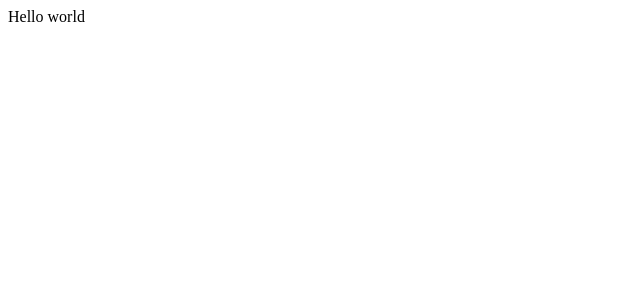
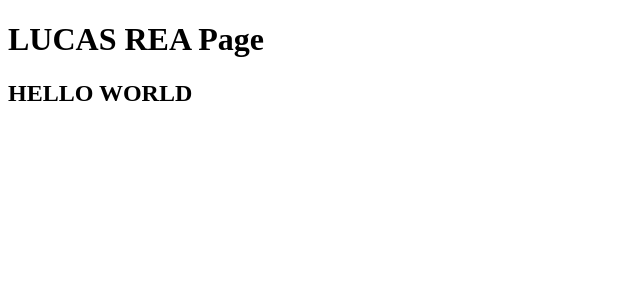
Before and after one commit to lucasrea/LucasReaPortfolio, a React app: page / in a window 1280 px wide. Shown: the top 300 px of the page, without its empty margins (0-640 px from the left). Built offline with nearby package versions, Linux system fonts and the light colour scheme.

Commit message:
code changes

```diff
--- a/index.html
+++ b/index.html
@@ -3,7 +3,7 @@
 <head>
   <meta charset="UTF-8">
   <meta name="viewport" content="width=device-width, initial-scale=1.0">
-  <title>Lucas Rea Portfolios</title>
+  <title>Lucas Rea</title>
 </head>
 <body>
   <div id="root"></div>
--- a/src/main.jsx
+++ b/src/main.jsx
@@ -5,7 +5,10 @@ import ReactDOM from "react-dom/client";
 
 ReactDOM.createRoot(document.getElementById("root")).render(
   // <React.StrictMode>
-  <div>Hello world</div>
+  <div>
+    <h1>LUCAS REA Page</h1>
+    <h2>HELLO WORLD</h2>
+  </div>
   // {/* </React.StrictMode> */}
   // ,
 );
```
